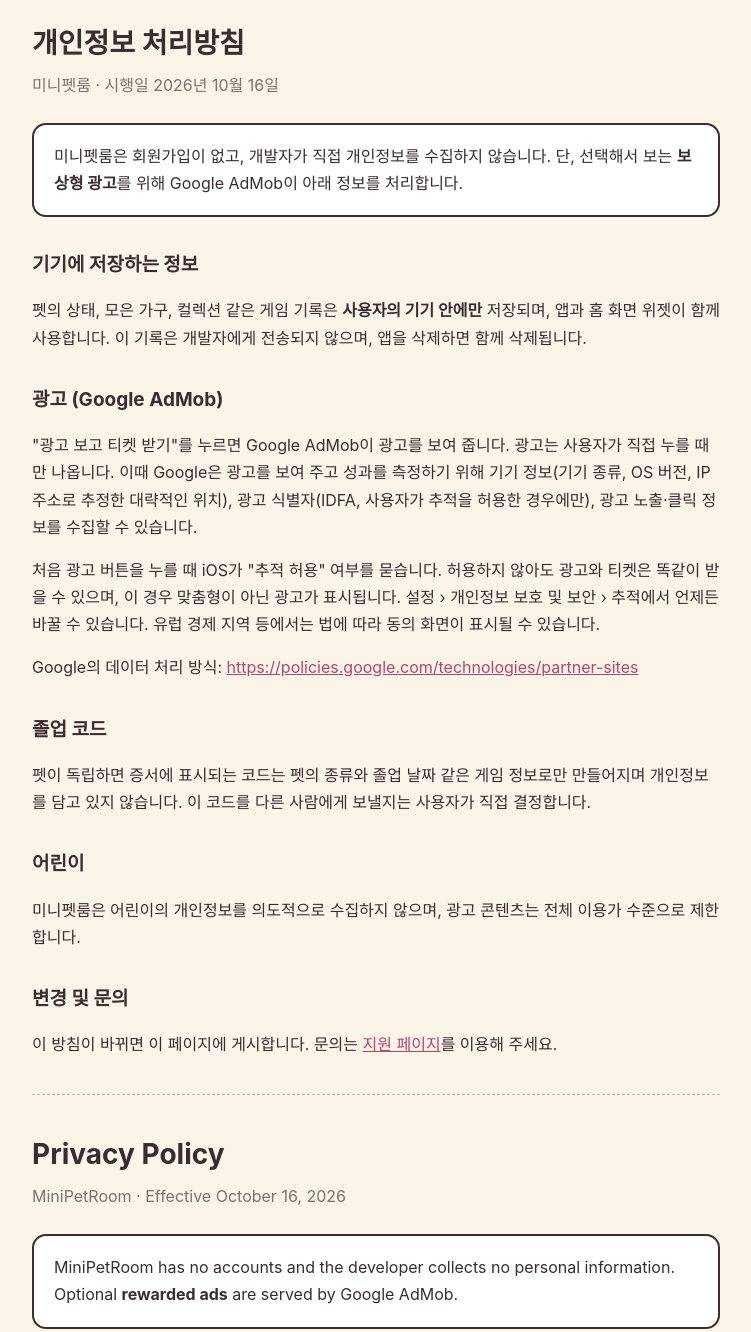
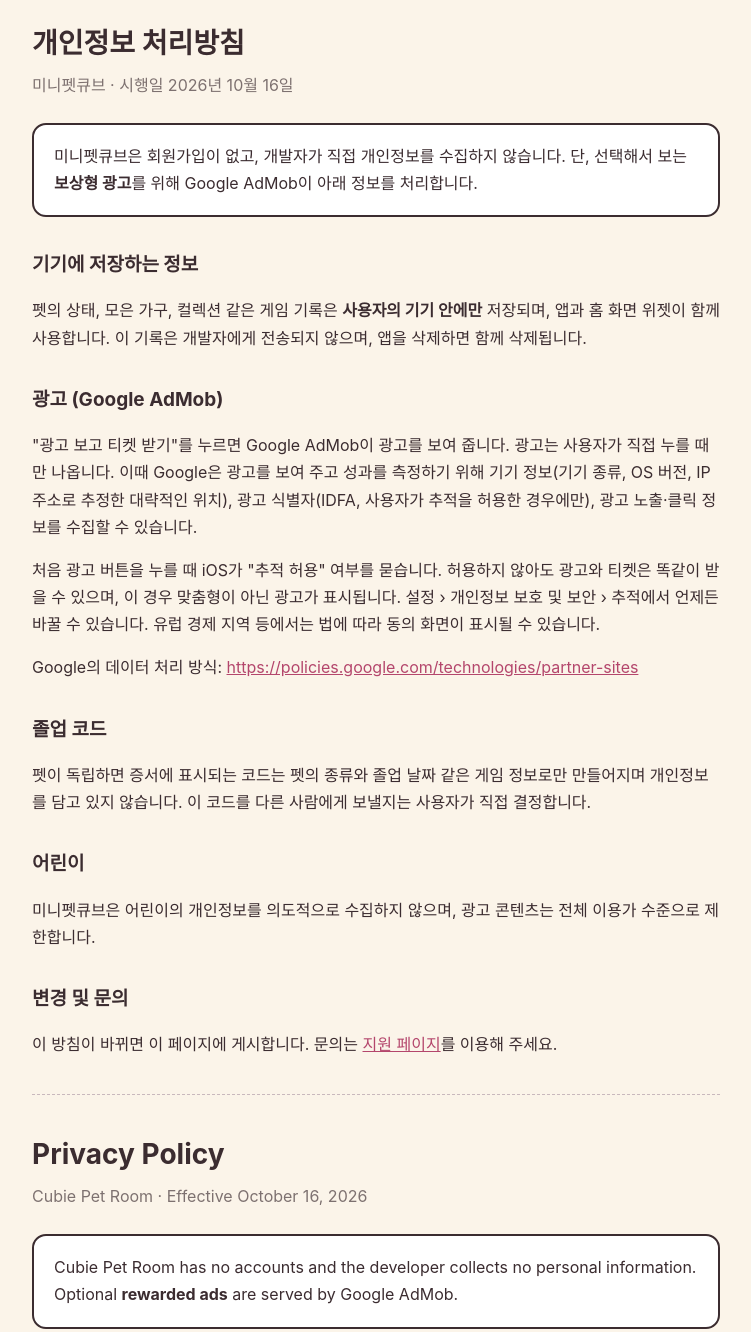
Before and after one commit to tasmon-official/tasmon-official.github.io, a plain HTML site: page miniroom/privacy.html in a window 1280 px wide. Shown: the part 20-1352 px from the top of the page, without its empty margins (264-1015 px from the left). Drawn offline with Linux system fonts and the light colour scheme.

Commit message:
Rename to 미니펫큐브 / Cubie Pet Room

```diff
--- a/miniroom/privacy.html
+++ b/miniroom/privacy.html
@@ -1,7 +1,7 @@
 <!doctype html><html lang="ko"><head><meta charset="utf-8"><meta name="viewport" content="width=device-width,initial-scale=1">
-<title>미니펫룸 개인정보 처리방침</title><link rel="stylesheet" href="/style.css"></head><body><main>
-<h1>개인정보 처리방침</h1><p class="sub">미니펫룸 · 시행일 2026년 10월 16일</p>
-<div class="card">미니펫룸은 회원가입이 없고, 개발자가 직접 개인정보를 수집하지 않습니다. 단, 선택해서 보는 <b>보상형 광고</b>를 위해 Google AdMob이 아래 정보를 처리합니다.</div>
+<title>미니펫큐브 개인정보 처리방침</title><link rel="stylesheet" href="/style.css"></head><body><main>
+<h1>개인정보 처리방침</h1><p class="sub">미니펫큐브 · 시행일 2026년 10월 16일</p>
+<div class="card">미니펫큐브은 회원가입이 없고, 개발자가 직접 개인정보를 수집하지 않습니다. 단, 선택해서 보는 <b>보상형 광고</b>를 위해 Google AdMob이 아래 정보를 처리합니다.</div>
 <h2>기기에 저장하는 정보</h2>
 <p>펫의 상태, 모은 가구, 컬렉션 같은 게임 기록은 <b>사용자의 기기 안에만</b> 저장되며, 앱과 홈 화면 위젯이 함께 사용합니다. 이 기록은 개발자에게 전송되지 않으며, 앱을 삭제하면 함께 삭제됩니다.</p>
 <h2>광고 (Google AdMob)</h2>
@@ -11,11 +11,11 @@
 <h2>졸업 코드</h2>
 <p>펫이 독립하면 증서에 표시되는 코드는 펫의 종류와 졸업 날짜 같은 게임 정보로만 만들어지며 개인정보를 담고 있지 않습니다. 이 코드를 다른 사람에게 보낼지는 사용자가 직접 결정합니다.</p>
 <h2>어린이</h2>
-<p>미니펫룸은 어린이의 개인정보를 의도적으로 수집하지 않으며, 광고 콘텐츠는 전체 이용가 수준으로 제한합니다.</p>
+<p>미니펫큐브은 어린이의 개인정보를 의도적으로 수집하지 않으며, 광고 콘텐츠는 전체 이용가 수준으로 제한합니다.</p>
 <h2>변경 및 문의</h2>
 <p>이 방침이 바뀌면 이 페이지에 게시합니다. 문의는 <a href="/miniroom/support.html">지원 페이지</a>를 이용해 주세요.</p>
 <hr>
-<h1>Privacy Policy</h1><p class="sub">MiniPetRoom · Effective October 16, 2026</p>
-<div class="card">MiniPetRoom has no accounts and the developer collects no personal information. Optional <b>rewarded ads</b> are served by Google AdMob.</div>
+<h1>Privacy Policy</h1><p class="sub">Cubie Pet Room · Effective October 16, 2026</p>
+<div class="card">Cubie Pet Room has no accounts and the developer collects no personal information. Optional <b>rewarded ads</b> are served by Google AdMob.</div>
 <p>Game progress is stored only on your device (shared with the home-screen widget) and is never sent to the developer; deleting the app deletes it. When you choose "watch an ad for a ticket", Google AdMob shows an ad and may collect device information (model, OS version, approximate location from IP address), the advertising identifier (only if you allow tracking) and ad interaction data to serve and measure ads. iOS asks whether to allow tracking the first time you tap the ad button; declining still gives you ads and tickets (non-personalised). You can change this in Settings › Privacy & Security › Tracking. Consent forms may be shown where the law requires it. Google's practices: <a href="https://policies.google.com/technologies/partner-sites">policies.google.com/technologies/partner-sites</a>. Graduation codes contain only game information. Ad content is limited to general-audience ratings. Changes will be posted here. Contact: see the <a href="/miniroom/support.html">support page</a>.</p>
 </main></body></html>
```
Also changed, not shown: index.html (+2 -2 lines), miniroom/support.html (+2 -2 lines).
